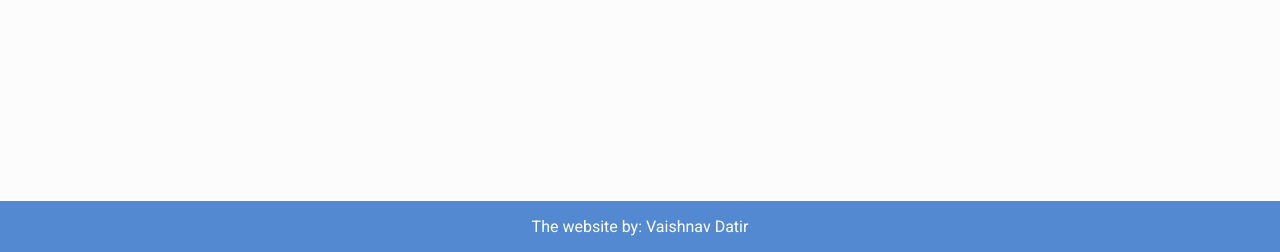
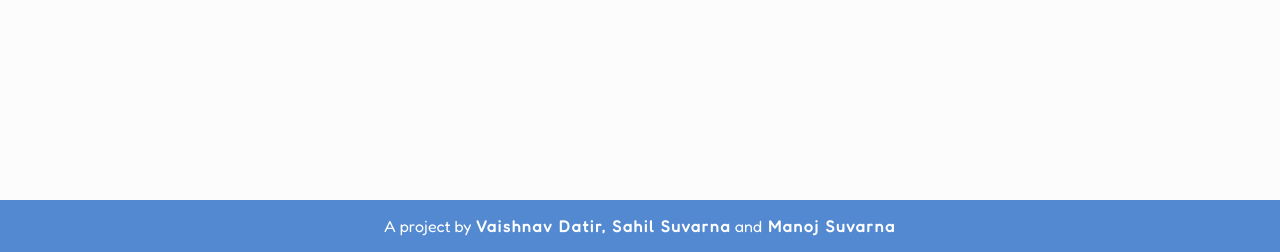
Before and after one commit to VaishnavDatir/Text-summarizer, a Flask app: page / in a window 1280 px wide. Shown: the part 548-800 px from the top of the page. Run offline with Flask 2, Linux system fonts and the light colour scheme.

Commit message:
added git ignore and other spcifics

```diff
--- /dev/null
+++ b/speecg.txt
@@ -0,0 +1,3 @@
+LIMITATION OF EXISTING SYTEM:
+Nevertheless, many NLP models still struggle to understand the semantics of context. By analyzing the results of various models on tasks such as MRC, the researchers find that existing models are largely dependent on keyword or phrase matching, which greatly limits their capability to understand context and handle ambiguity.
+It is a well-known fact that existing abstractive text summarization models tend to generate false information. Now, this could happen at either entity level (extra entities are generated) or entity relation level (context in which entities occur is incorrectly generated). This paper quantifies factual consistency at entity-level only and leaves the relation level consistency for future work. They propose a metric to quantify such hallucinations made by the model as well as proposes a couple of measures and training schemes that could help the model perform better and generate entity-level factually correct summaries.
--- a/static/style.css
+++ b/static/style.css
@@ -54,3 +54,9 @@ h4 {
   color: white;
   text-align: center;
 }
+
+.devName {
+  font-family: "Fredoka", sans-serif;
+  letter-spacing: 0.1rem;
+  font-weight: 600;
+}
--- a/templates/index.html
+++ b/templates/index.html
@@ -30,8 +30,8 @@
     </div>
     <div class="footer">
         <footer>
-            <p>The website by: Vaishnav Datir
-            </p>
+            <p style="font-family: Fredoka, sans-serif;">A project by <span class="devName">Vaishnav Datir, Sahil
+                    Suvarna</span> and<span class="devName"> Manoj Suvarna</span></p>
         </footer>
     </div>
 
@@ -62,8 +62,18 @@
 
                     }
                     else {
+                        var text = document.getElementById("txt_input").value;
+                        var numWords = 0;
+                        for (var i = 0; i < text.length; i++) {
+                            var currentCharacter = text[i];
+                            if (currentCharacter == " ") {
+                                numWords += 1;
+                            }
+                        }
+
+                        numWords += 1;
                         document.getElementById('theSummary').innerHTML = "The Summary";
-                        document.getElementById('summary').innerHTML = xhr.responseText + "<br><br>Total Words: " + xhr.responseText.split(" ").length;
+                        document.getElementById('summary').innerHTML = xhr.responseText + "<br><br>Total Words: " + xhr.responseText.split(" ").length + "<br><br>Original count of words: " + numWords;
                     }
                 }
             };
```
Also changed, not shown: 1 other file.
